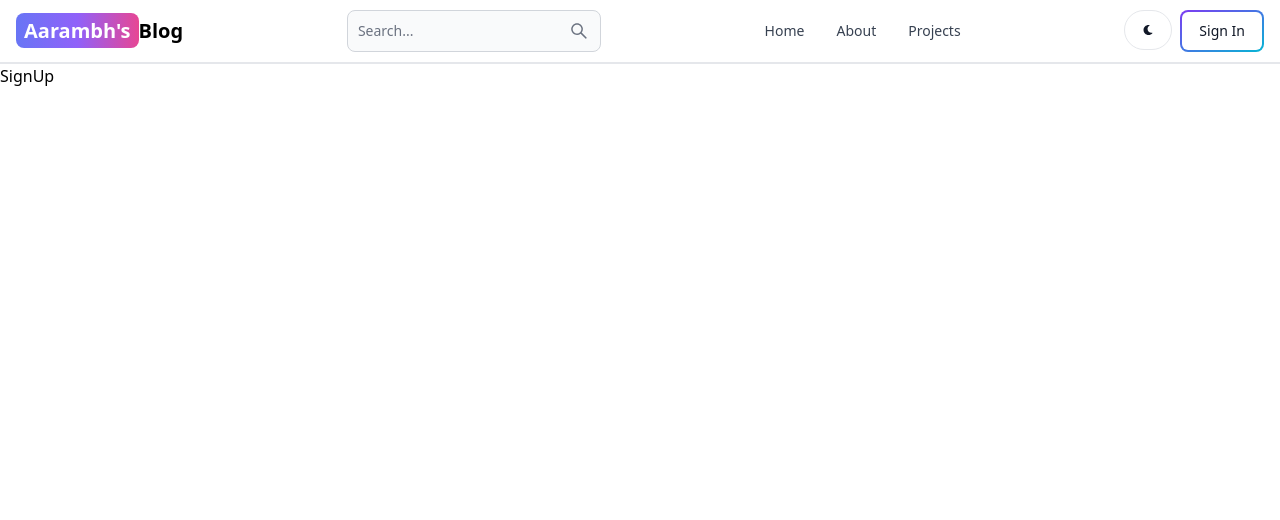
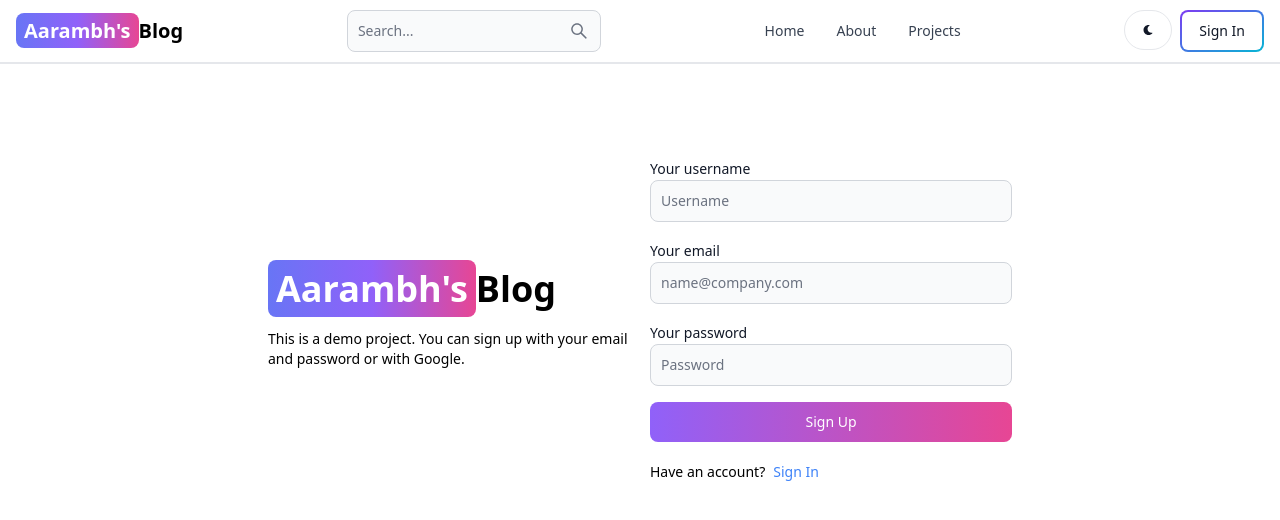
Before and after one commit to ayushpratap27/MERN_BLOG, a React (Vite) app in the folder client/: page /sign-up in a window 1280 px wide. Shown: the top 520 px of the page. Built offline with nearby package versions, Linux system fonts and the light colour scheme.

Commit message:
create sign-up page ui

```diff
--- a/client/src/pages/SignUp.jsx
+++ b/client/src/pages/SignUp.jsx
@@ -1,7 +1,52 @@
 import React from 'react'
+import { Button, Label, TextInput } from 'flowbite-react';
+import { Link } from 'react-router-dom';
 
 export default function SignUp() {
   return (
-    <div>SignUp</div>
-  )
+
+  <div className='min-h-screen mt-20'>
+      <div className='flex p-3 max-w-3xl mx-auto flex-col md:flex-row md:items-center gap-5'>
+        {/* left */}
+        <div className='flex-1'>
+          <Link to='/' className='font-bold dark:text-white text-4xl'>
+            <span className='px-2 py-1 bg-gradient-to-r from-indigo-500 via-purple-500 to-pink-500 rounded-lg text-white'>
+              Aarambh's
+            </span>
+            Blog
+          </Link>
+          <p className='text-sm mt-5'>
+            This is a demo project. You can sign up with your email and password
+            or with Google.
+          </p>
+        </div>
+        {/* right */}
+        <div className='flex-1'>
+          <form className='flex flex-col gap-4'>
+            <div>
+              <Label value='Your username' />
+              <TextInput type='text' placeholder='Username' id='username' />
+            </div>
+            <div>
+              <Label value='Your email' />
+              <TextInput type='text' placeholder='name@company.com' id='email' />
+            </div>
+            <div>
+              <Label value='Your password' />
+              <TextInput type='text' placeholder='Password' id='password' />
+            </div>
+            <Button gradientDuoTone='purpleToPink' type='submit'>
+              Sign Up
+            </Button>
+          </form>
+          <div className="flex gap-2 text-sm mt-5">
+            <span>Have an account?</span>
+            <Link to='/sign-in' className='text-blue-500'>
+              Sign In
+            </Link>
+          </div>
+        </div>
+      </div>
+    </div>
+  );
 }
```
